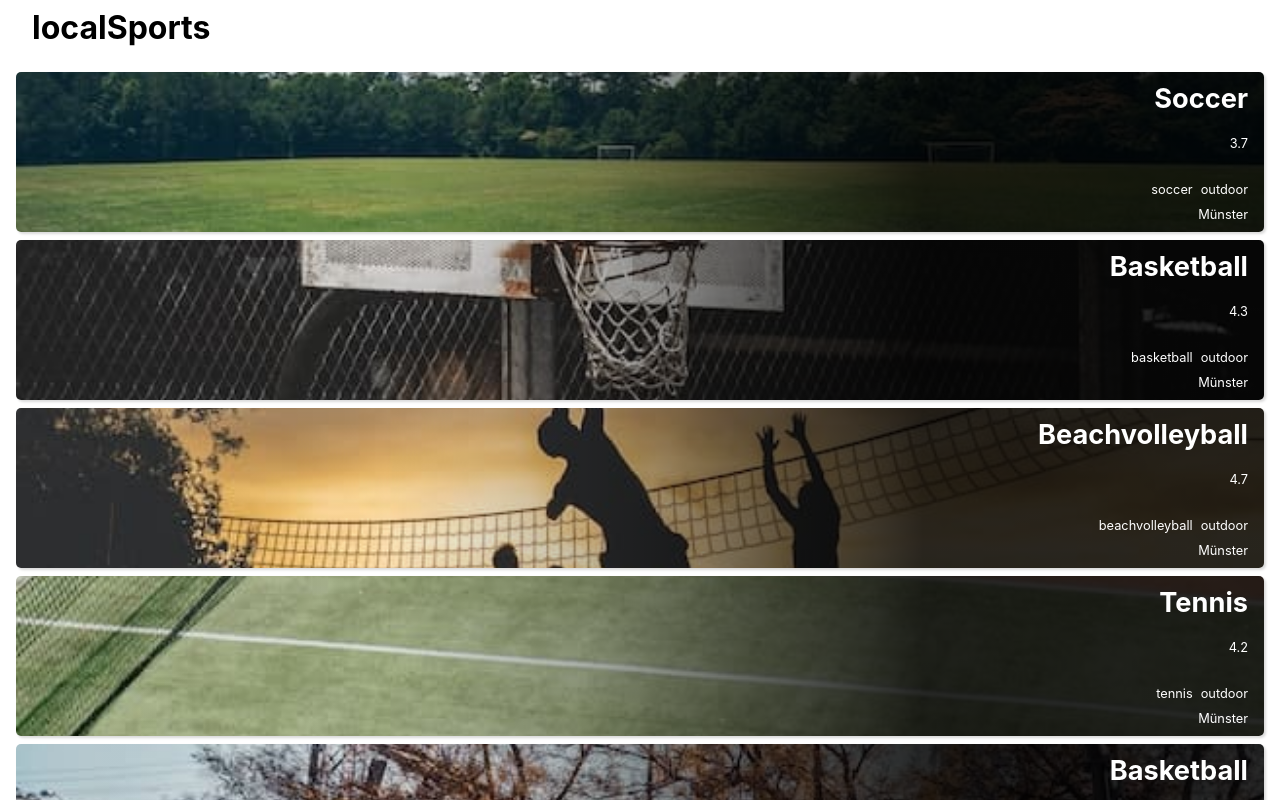
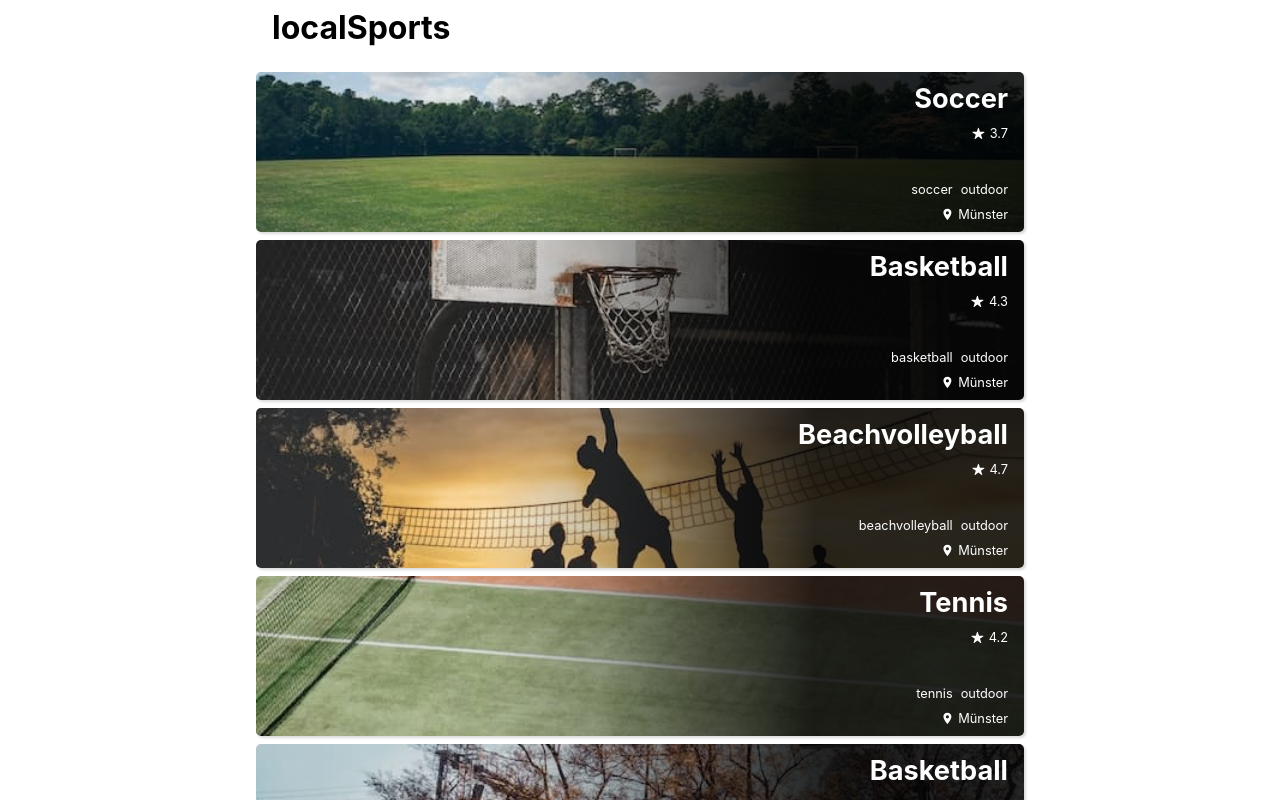
Before and after one commit to marvinRoellecke/capstone-project-ts, a Next.js app: page / in a window 1280 px wide. Built offline with nearby package versions, Linux system fonts and the light colour scheme.

Commit message:
install react icons. add star icon to rating entry and location icon to city entry

```diff
--- a/components/GlobalStyles.js
+++ b/components/GlobalStyles.js
@@ -22,7 +22,7 @@ const GlobalStyles = createGlobalStyle`
         box-sizing: border-box;
         padding: 0;
         margin: 0;
-        xborder: 1px solid black
+        xborder: 1px solid green
     }
 
     #__next {
@@ -35,6 +35,8 @@ const GlobalStyles = createGlobalStyle`
     body {
 
         font-family: -apple-system, BlinkMacSystemFont, "Segoe UI", Roboto, Helvetica, Arial, sans-serif, "Apple Color Emoji", "Segoe UI Emoji", "Segoe UI Symbol";
+        max-width: 800px;
+        margin: auto;
     }
 
     main {
--- a/components/Item/Item.js
+++ b/components/Item/Item.js
@@ -1,18 +1,23 @@
 import styled from "styled-components";
-import Image from "next/image.js";
+import { IoStar, IoLocationSharp } from "react-icons/io5";
 
 export default function Item({ item }) {
   return (
     <StyledLi image={item.image}>
       <StyledTitle>{item.title}</StyledTitle>
-      <StyledRating>{item.rating}</StyledRating>
+      <StyledRating>
+        <IoStar />
+        {item.rating}
+      </StyledRating>
       <StyledTags>
         {item.tags.map((tag) => (
           <StyledTag key={tag}>{tag}</StyledTag>
         ))}
       </StyledTags>
 
-      <StyledAddress>{item.address.city}</StyledAddress>
+      <StyledAddress>
+        <IoLocationSharp /> {item.address.city}
+      </StyledAddress>
     </StyledLi>
   );
 }
@@ -47,6 +52,11 @@ const StyledTitle = styled.h2`
 
 const StyledRating = styled.p`
   grid-area: rating;
+  align-self: flex-start;
+  display: flex;
+  align-items: center;
+  justify-content: flex-end;
+  gap: 0.3rem;
 `;
 
 const StyledTags = styled.div`
@@ -60,4 +70,8 @@ const StyledTag = styled.span`
 
 const StyledAddress = styled.p`
   grid-area: city;
+  display: flex;
+  align-items: center;
+  justify-content: flex-end;
+  gap: 0.3rem;
 `;
--- a/package.json
+++ b/package.json
@@ -17,6 +17,7 @@
     "next": "13.0.6",
     "react": "18.2.0",
     "react-dom": "18.2.0",
+    "react-icons": "^4.7.1",
     "styled-components": "^5.3.6",
     "typescript": "4.9.4"
   },
```
Also changed, not shown: 1 other file (tests, documents, lock files or other folders).
